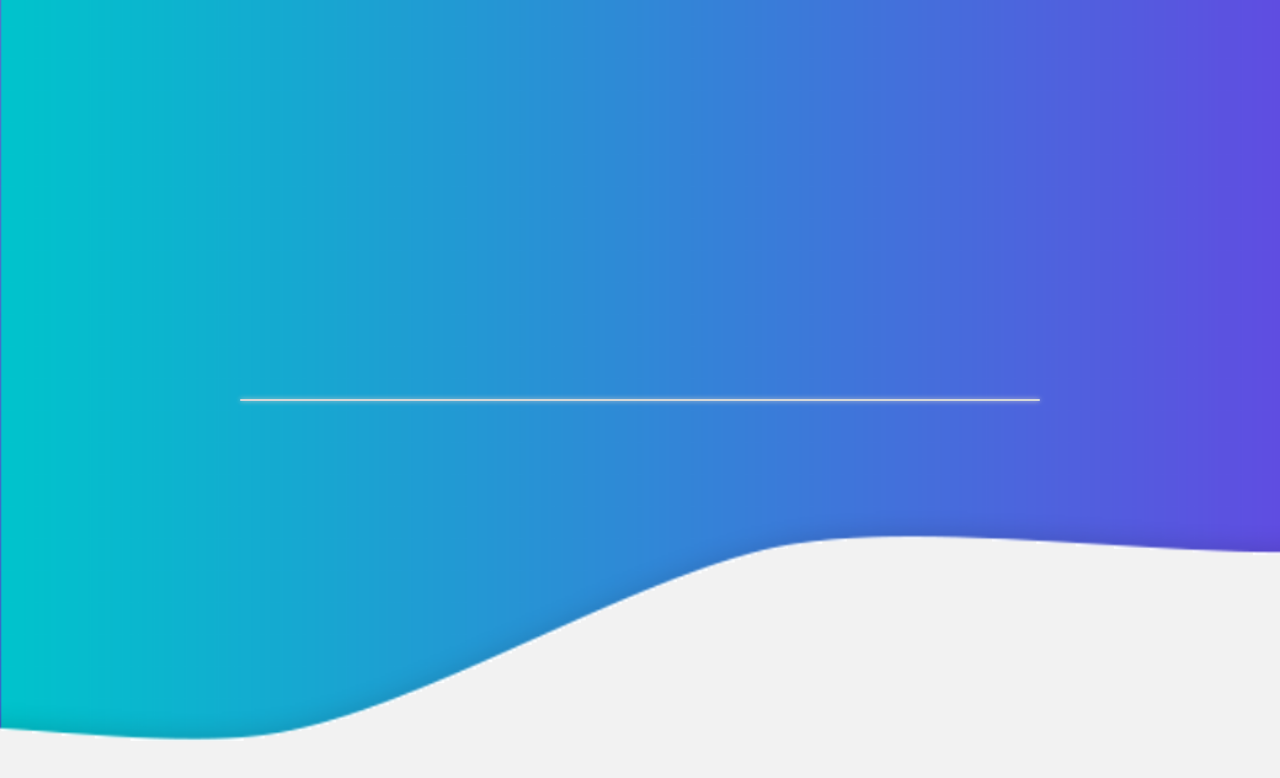
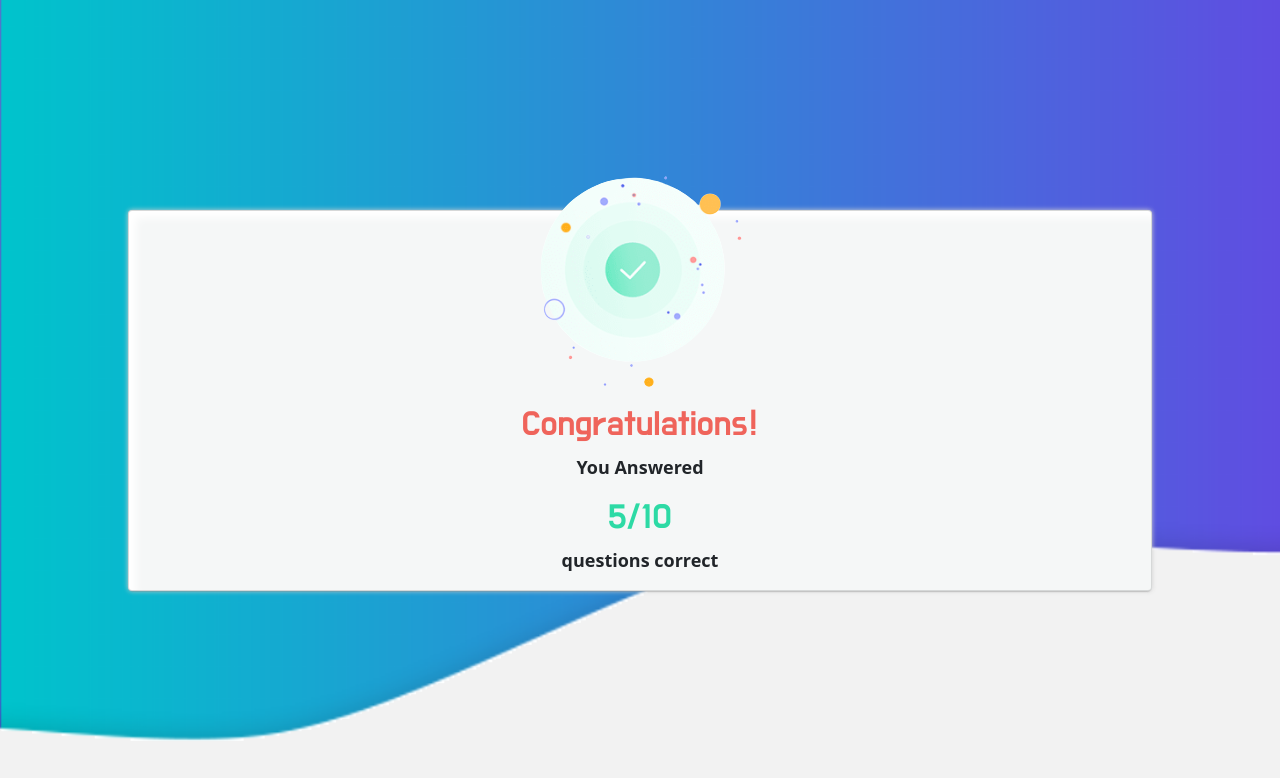
Before and after one commit to Maryam-bit/QuizApp-typescript, a React (Create React App) app: page /result in a window 1280 px wide. Shown: the top 778 px of the page. Built offline with nearby package versions, Linux system fonts and the light colour scheme.

Commit message:
complete result

```diff
--- a/src/App.css
+++ b/src/App.css
@@ -1,6 +1,7 @@
 .app{
   padding: 0px !important;
   height: 100vh !important;
+  /* overflow:scroll !important ; */
 }
 .svg{
   position: absolute;
@@ -8,7 +9,8 @@
 }
 
 .card{
-  width: 100vh;
+  /* margin-top: 16rem !important; */
+  width: 80%;
   display: block !important;
   border: none;
   background-color: #f5f7f7 !important;
--- a/src/App.tsx
+++ b/src/App.tsx
@@ -5,12 +5,13 @@ import Signup from './pages/signup/signup'
 import Signin from './pages/signin/signin'
 import QuizCategory from './pages/quizCategory/quizCategory'
 import Questions from './pages/questions/questions'
+import Result from './pages/result/result'
 import { Route, route, Switch, Redirect } from "react-router-dom";
 
 function App() {
   return (
     <div className="container-fluid app">
-      <div className="app-child h-100 d-flex">
+      <div className="app-child h-100 d-flex ">
 
       <div className="card mx-auto my-auto">
         <Switch>
@@ -18,6 +19,7 @@ function App() {
           <Route path="/signin" component={Signin} />
           <Route path="/category" component={QuizCategory} />
           <Route path="/questions" component={Questions} />
+          <Route path="/result" component={Result} />
         </Switch>
 
       </div>
--- a/src/index.css
+++ b/src/index.css
@@ -4,6 +4,7 @@ code {
 
 html, body{
     height: 100% !important;
+
 }
 
 body {
@@ -17,5 +18,6 @@ body {
     width: 100%;
     height: 100%;
     background-attachment: fixed;
-    background-size: cover;
+  /* overflow:scroll !important ; */
+  background-size: cover;
 }
--- a/src/pages/questions/questions.tsx
+++ b/src/pages/questions/questions.tsx
@@ -1,8 +1,16 @@
 import React from 'react'
+import { useHistory } from "react-router";
 import './questions.styles.scss'
 import Button from "../../components/button/button.component"
 import question from "../../img/question.png"
 const Questions = () => {
+    const history = useHistory();
+    const handleSubmit = (e) => {
+        e.target.reset();
+        history.push({
+            pathname: "/result",
+        });
+    }
         return (
             <div className='questions-container p-4 text-center'>
                 <div className="signup-img text-center">
@@ -11,7 +19,7 @@ const Questions = () => {
                 <div className="question">
                     <h2>Which is the most beatiful city of the Pakistan?</h2>
                 </div>
-            <form>
+                <form onSubmit={handleSubmit}>
                     <label>
                         <input type="radio" name="opt" required />
                         <span className="m-2">fine</span>
--- /dev/null
+++ b/src/pages/result/result.styles.scss
@@ -0,0 +1,27 @@
+$red: #ef645b;
+$white: #fff;
+$blue:#6573EB;
+$green:#2ddaa5;
+$yellow: #ffc054;
+@import url('https://fonts.googleapis.com/css2?family=Do+Hyeon&display=swap');
+
+.result{
+    .status{
+        // width: 200px;
+        margin-top: -3rem;
+    }
+    h2{
+        font-family: 'Do Hyeon', sans-serif;
+        font-size: 35px;
+        color: $red;
+    }
+    h1{
+        font-family: 'Do Hyeon', sans-serif;
+        font-size: 35px;
+        color: $green;
+    }
+    p{
+        font-weight: 600;
+        font-size: 18px;
+    }
+}
--- /dev/null
+++ b/src/pages/result/result.tsx
@@ -0,0 +1,19 @@
+import React from 'react'
+import result from '../../img/result.png'
+import pass from '../../img/pass.png'
+import './result.styles.scss'
+const Result = () => {
+    return (
+        <div className="result text-center">
+            {/* <div className="signup-img text-center">
+                <img src={result} />
+            </div> */}
+            <img className='status' src={pass} alt="" />
+            <h2>Congratulations!</h2>
+            <p>You Answered</p>
+            <h1>5/10</h1>
+            <p>questions correct</p>
+        </div>
+    )
+}
+export default Result
```
Also changed, not shown: src/img/pass.png (added), src/img/result.png (added). Lines whose indentation alone changed are shown as unchanged.
